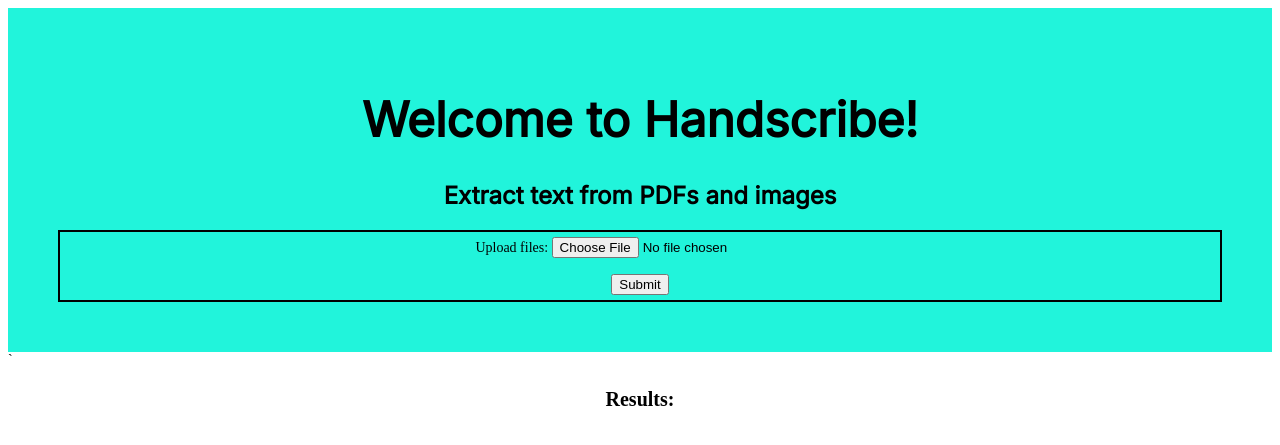
After one commit to software-students-fall2022/containerized-app-exercise-team10, a Flask app: template web-app/templates/result.html in a window 1280 px wide. The commit adds this page. Shown: the top 445 px of the page. Run offline with Flask 2, Linux system fonts and the light colour scheme; the template is opened without the code that fills it, so the values that code supplies are empty.

Commit message:
basic outline for homepage and results page, functionality still needs to be done

```diff
--- a/web-app/app.py
+++ b/web-app/app.py
@@ -1,4 +1,5 @@
-from flask import Flask, jsonify, render_template
+from flask import Flask, jsonify, render_template, request
+from werkzeug.utils import secure_filename
 import pymongo
 from pymongo import MongoClient
 
@@ -13,10 +14,16 @@
     db = client["animal_db"]
     return db
 
-@app.route('/')
-def ping_server():
-    return render_template('index.html')
+@app.route('/', methods=['GET', 'POST'])
+def homepage():
+    if request.method == 'GET':
+        return render_template('index.html')
+    # files = request.files['file']
+    # files.save(secure_filename(files.filename))
+    return render_template('result.html')
 
+
+# SAMPLE CODE
 @app.route('/animals')
 def get_stored_animals():
     db=""
--- /dev/null
+++ b/web-app/static/css/styles.css
@@ -0,0 +1,43 @@
+* {
+    box-sizing: border-box;
+}
+
+body {
+    font-size: 14px;
+}
+
+/******************* HEADER STYLES *******************/
+
+.header {
+    padding: 50px;
+    background: rgb(33, 244, 219);
+}
+
+.welcome {
+    text-align: center;
+    color: rgba(0, 0, 0, 1);
+    font-family: Inter;
+    font-weight: Bold;
+    font-size: 48px;
+}
+
+.welcome-sub {
+    text-align: center;
+    color: rgba(0, 0, 0, 1);
+    font-family: Inter;
+    font-weight: Bold;
+    font-size: 24px;
+}
+
+.upload {
+    text-align: center;
+    border: 2px solid black;
+    padding: 5px;
+}
+
+/******************* RESULTS STYLES *******************/
+
+.results-header {
+    font-size: 20px;
+    text-align: center;
+}
--- a/web-app/templates/index.html
+++ b/web-app/templates/index.html
@@ -10,23 +10,23 @@
 
     <body>
         <header class="header">
-            <span class="welcome">Welcome to Handscribe!</span>
-            <span class="welcome-sub">Extract text from PDFs and images </span>
-            <form action="/" class="upload">
+            <h1 class="welcome">Welcome to Handscribe!</h1>
+            <h2 class="welcome-sub">Extract text from PDFs and images</h2>
+            <form action="/" method="POST" class="upload">
                 <label for="files">Upload files:</label>
-                <input type="file" id="files" name="files" multiple><br><br>
+                <input type="file" id="files" name="files"><br><br>
                 <input type="submit">
             </form>
         </header>
 
-        <section class="content">
+        <section class="content">`
             {% block container %}
             {% endblock %}
         </section>
 
 
         <footer class="footer">
-
+            <!-- If we want to put anything for the footer -->
         </footer>
     </body>
 </html>
--- /dev/null
+++ b/web-app/templates/result.html
@@ -0,0 +1,4 @@
+{% extends 'index.html' %}
+{% block container %}
+<h3 class='results-header'>Results:</h1>
+{% endblock %}
```
Also changed, not shown: web-app/readme.txt (deleted).
